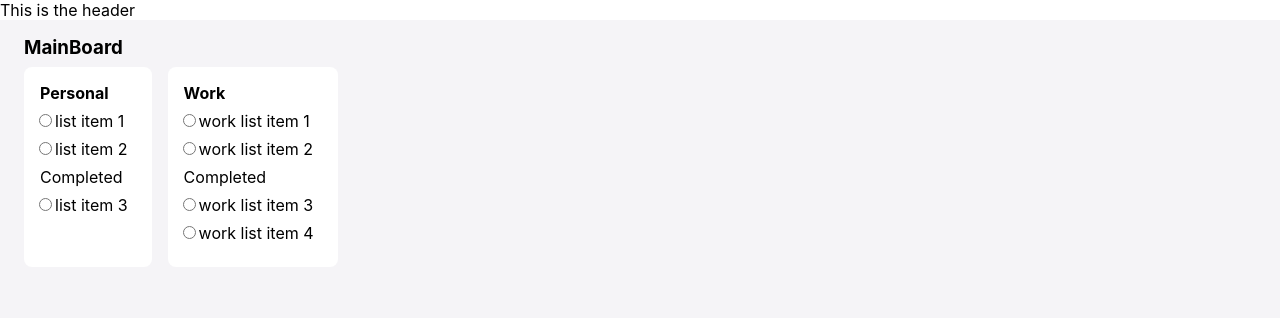
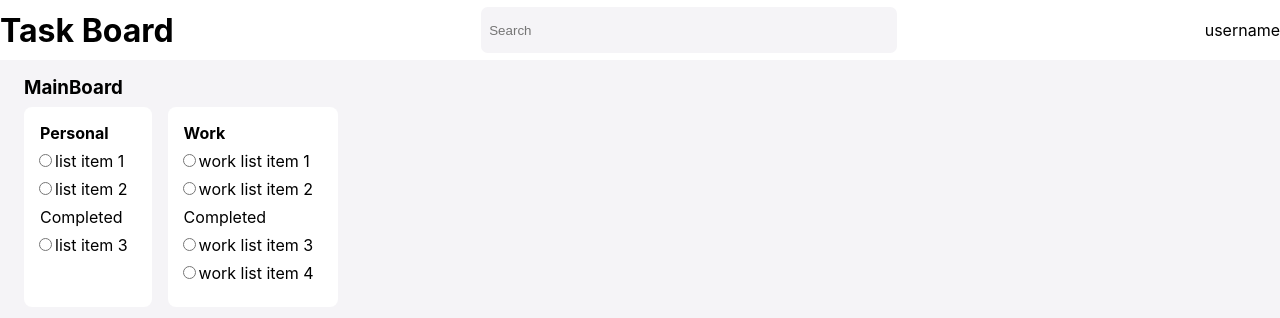
Before and after one commit to gene83/taskboard, a React (Create React App) app: page / in a window 1280 px wide. Shown: the top 318 px of the page. Built offline with nearby package versions, Linux system fonts and the light colour scheme; sample sign-in values are in the browser's storage.

Commit message:
mock up header

```diff
--- a/src/components/AppHeader/AppHeader.scss
+++ b/src/components/AppHeader/AppHeader.scss
@@ -0,0 +1,15 @@
+div.app-header {
+  display: flex;
+  height: 60px;
+  align-items: center;
+  justify-content: space-between;
+
+  input.search {
+    border: none;
+    border-radius: 0.5em;
+    background-color: #f5f4f7;
+    height: 30px;
+    width: 400px;
+    padding: 8px;
+  }
+}
--- a/src/components/AppHeader/AppHeader.tsx
+++ b/src/components/AppHeader/AppHeader.tsx
@@ -1,5 +1,13 @@
+import "./AppHeader.scss";
+
 const AppHeader = () => {
-  return <div className="app-header">This is the header</div>;
+  return (
+    <div className="app-header">
+      <h1 className="title">Task Board</h1>
+      <input type="text" className="search" placeholder="Search" />
+      <div className="right">username</div>
+    </div>
+  );
 };
 
 export default AppHeader;
```
